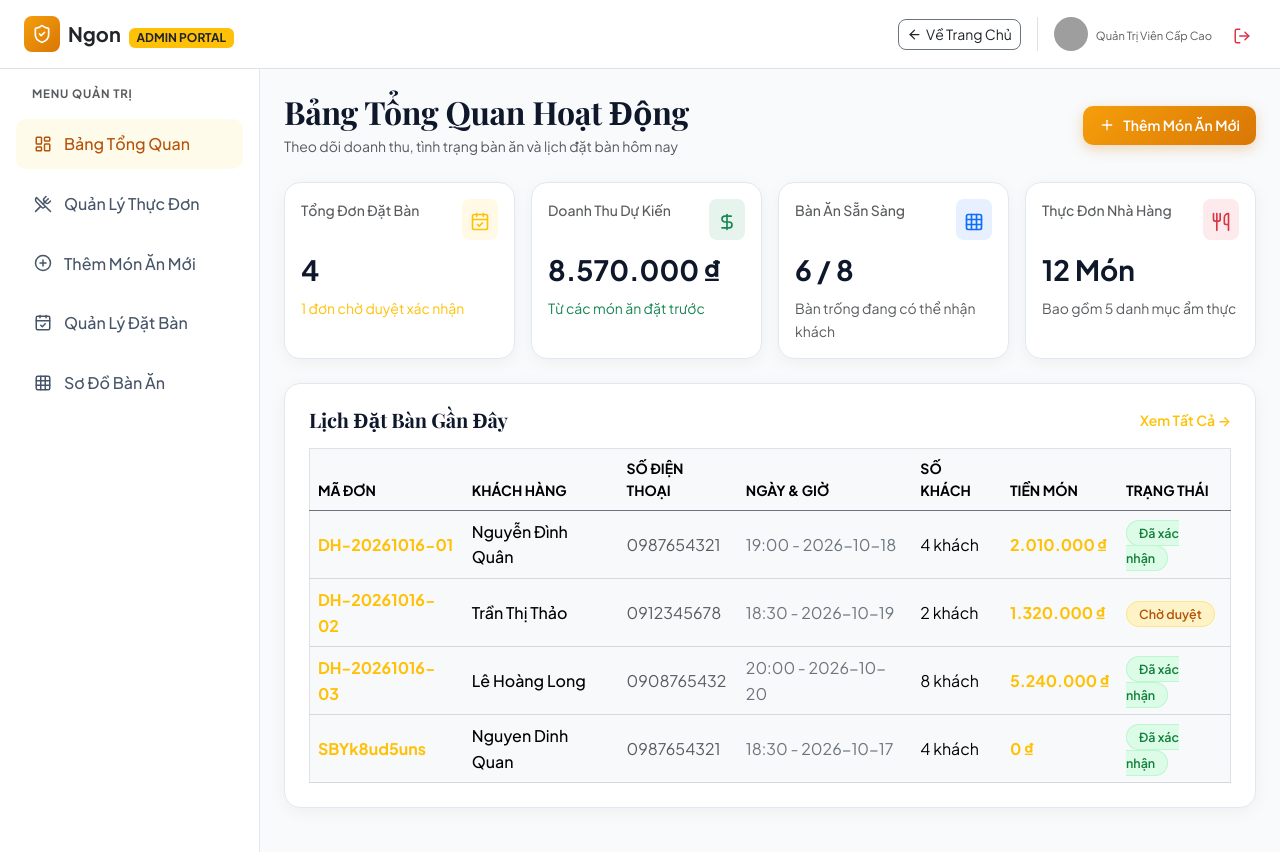
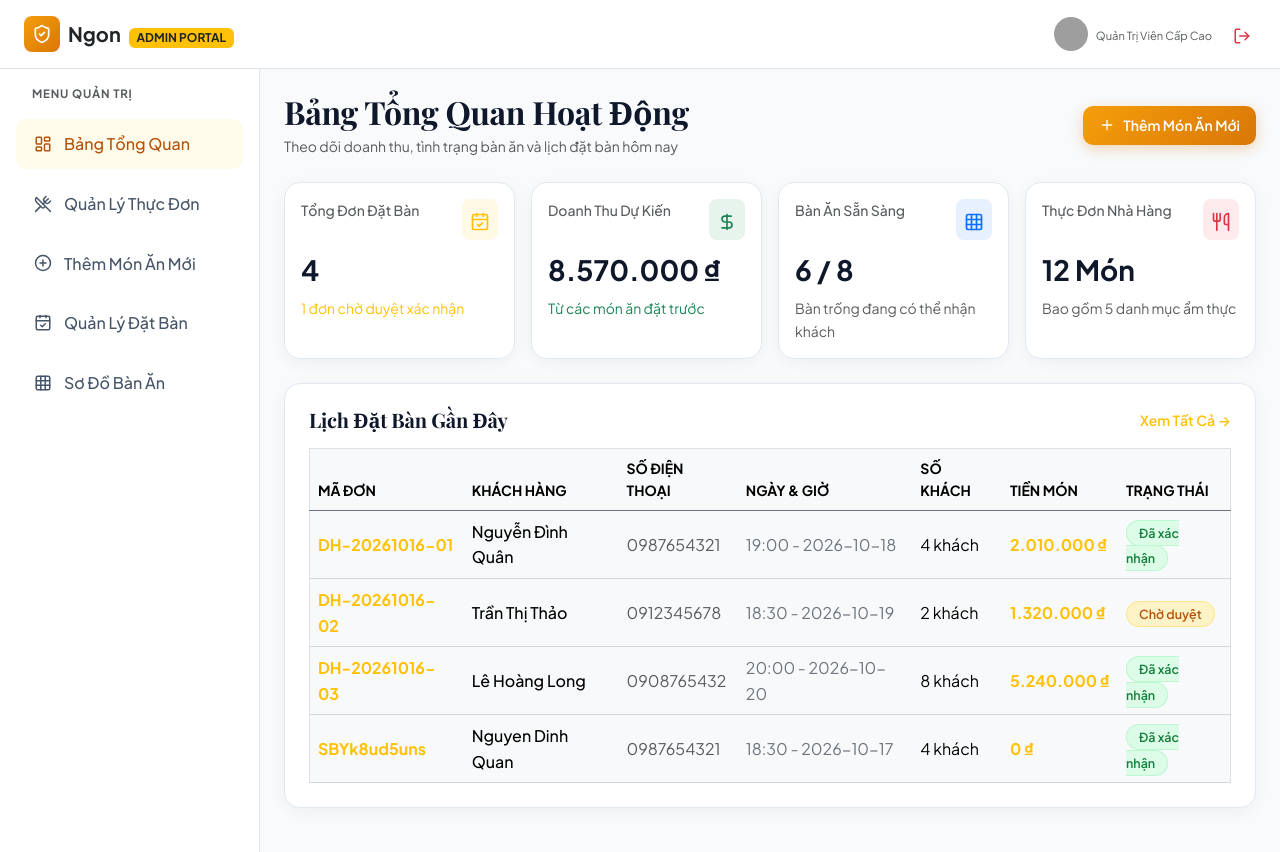
Before and after one commit to NDQUAN1101/FER202_Ass_QuanNDHE194551, a React (Vite) app: page /admin in a window 1280 px wide. Shown: the top 852 px of the page. Built offline with nearby package versions, Linux system fonts and the light colour scheme; data requests are answered from the project's data file; sample sign-in values are in the browser's storage; grey boxes are pictures that could not be loaded; a web font is replaced by a local one.

Commit message:
refactor: remove return home button from admin header (click Ngon logo to return)

```diff
--- a/src/pages/admin/AdminLayout.jsx
+++ b/src/pages/admin/AdminLayout.jsx
@@ -1,7 +1,7 @@
 import React from 'react';
 import { NavLink, Outlet, Link, useNavigate } from 'react-router-dom';
 import { useAuth } from '../../context/AuthContext';
-import { LayoutDashboard, UtensilsCrossed, CalendarCheck, Grid, PlusCircle, ArrowLeft, LogOut, ShieldCheck } from 'lucide-react';
+import { LayoutDashboard, UtensilsCrossed, CalendarCheck, Grid, PlusCircle, LogOut, ShieldCheck } from 'lucide-react';
 
 const AdminLayout = () => {
   const { user, logout } = useAuth();
@@ -20,7 +20,7 @@ const AdminLayout = () => {
         style={{ borderColor: 'var(--border-color)', zIndex: 100 }}
       >
         <div className="d-flex align-items-center gap-3">
-          <Link to="/" className="d-flex align-items-center gap-2 text-decoration-none">
+          <Link to="/" className="d-flex align-items-center gap-2 text-decoration-none" title="Bấm vào logo để về trang chủ">
             <div
               style={{
                 width: '36px',
@@ -42,12 +42,7 @@ const AdminLayout = () => {
         </div>
 
         <div className="d-flex align-items-center gap-3">
-          <Link to="/" className="btn btn-sm btn-outline-secondary text-dark d-flex align-items-center gap-1 rounded-3">
-            <ArrowLeft size={15} />
-            <span className="d-none d-sm-inline">Về Trang Chủ</span>
-          </Link>
-
-          <div className="d-flex align-items-center gap-2 ps-3 border-start">
+          <div className="d-flex align-items-center gap-2">
             <img
               src={user?.avatar || 'https://images.unsplash.com/photo-1534528741775-53994a69daeb?w=100'}
               alt={user?.fullName}
```
